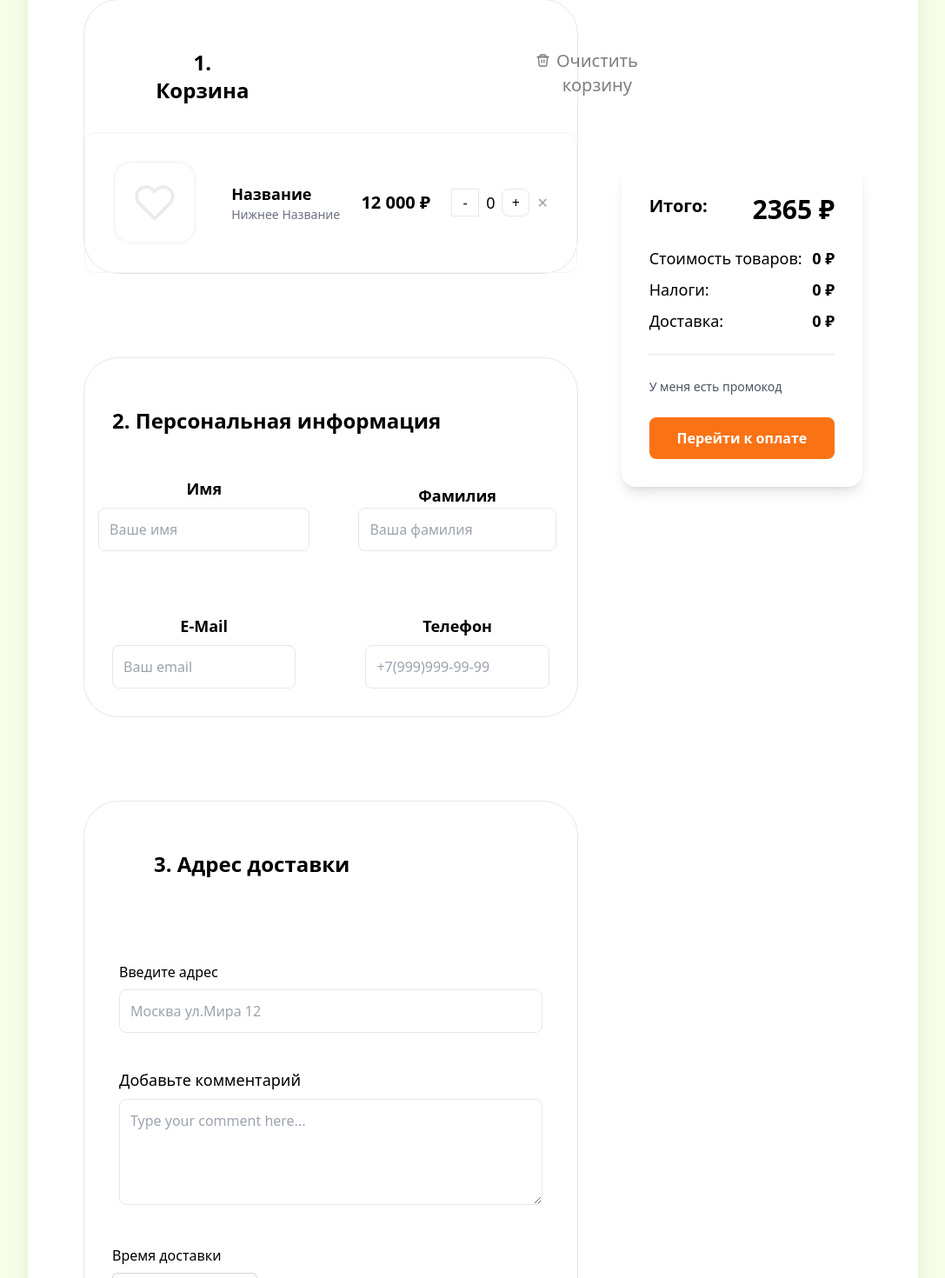
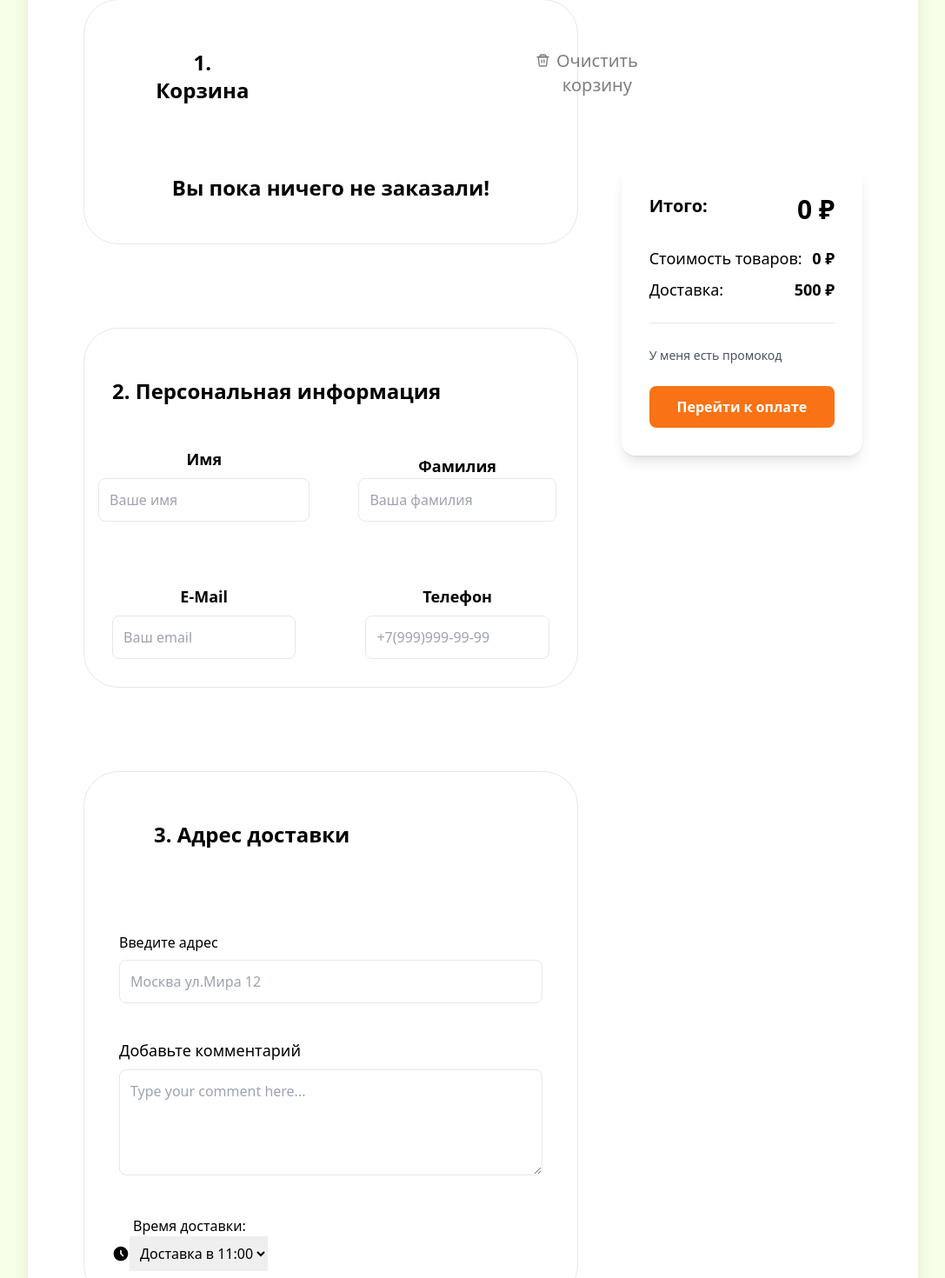
Before and after one commit to hertzxq/HertzxqSnickers, a Vue app: page /purchase in a window 1280 px wide. Shown: the part 310-1780 px from the top of the page at 87% size, without its empty margins (96-1183 px from the left). Built offline with nearby package versions, Linux system fonts and the light colour scheme; what vue-sweetalert2 would draw is missing.

Commit message:
beta offical

```diff
--- a/src/Pages/Purchase.vue
+++ b/src/Pages/Purchase.vue
@@ -2,6 +2,74 @@
 <script setup>
 import Header from '@/components/Header.vue';
 import PurchaseCart from '@/components/Carts/PurchaseCart.vue';
+import { useCartStore } from '@/components/stores/cart';
+import { computed } from 'vue';
+import Swal from 'sweetalert2'
+
+const CartItemsStore = useCartStore()
+const purchaseItems = CartItemsStore.cartItems
+
+const deleteFromCart = (item) => {
+  console.log("purchaseItems", purchaseItems.id);
+
+  if (!purchaseItems) {
+    console.error("purchaseItems is undefined");
+    return;
+  }
+
+  const existingItem = purchaseItems.find(cartItem => cartItem.id === item.id);
+  if (existingItem && existingItem.quantity > 1) {
+    existingItem.quantity -= 1;
+  } else {
+    const index = purchaseItems.findIndex(cartItem => cartItem.id === item.id);
+    if (index !== -1) {
+      purchaseItems.splice(index, 1);
+    }
+  }
+  console.log(`Товар ${item.title} удален из корзины.`);
+  console.log(`Товар ${purchaseItems.title} удален из корзины.`);
+};
+
+const deleteAllCarts = () => {
+  purchaseItems.splice(0, purchaseItems.length);
+  console.log('Корзина очищена');
+};
+
+const totalPrice = computed(() => {
+  return purchaseItems.reduce((total, item) => total + 500 + item.price * item.quantity, 0);
+});
+
+const itemPrice = computed(() => {
+  return purchaseItems.reduce((total, item) => total + item.price * item.quantity, 0);
+});
+
+  const updateQuantity = (item, newQuantity) => {
+    console.log("Item passed to updateQuantity:", item);
+    console.log("New quantity:", newQuantity);
+    console.log("purchaseItems:", purchaseItems);
+  const existingItem = purchaseItems.find(i => i.id === item.id);
+  if (existingItem) {
+    existingItem.quantity = newQuantity;
+  }
+};
+
+const successOrder = () => {
+    Swal.fire({
+    position: "center",
+    icon: "success",
+    title: "Заказ успешно оформлен!",
+    showConfirmButton: false,
+    timer: 1500
+  });
+}
+
+const errorOrder = () => {
+    Swal.fire({
+    icon: "error",
+    title: "Оййй...",
+    text: "Вы ничего не заказали =(",
+  });
+}
 
 </script>
 
@@ -12,14 +80,24 @@ import PurchaseCart from '@/components/Carts/PurchaseCart.vue';
         <div class="roundCart border w-10/12 mt-24 ml-16">
           <div class="flex justify-between m-8 border-slate-20">
             <h1 class="font-bold text-2xl pl-10 text-center mt-6">1. Корзина</h1>
-            <button class="flex w-8/12 pl-80 opacity-50 text-xl mt-6">
+            <button @click="deleteAllCarts" class="flex w-8/12 pl-80 opacity-50 text-xl mt-6">
               <img src="/bin.svg" class="mt-1.5 mr-2" alt="bin" />Очистить корзину
             </button>
           </div>
-          <PurchaseCart
-          v-for="item in cartItems"
-          :key="item.id"/>
-          <PurchaseCart />
+          <div v-if="purchaseItems.length > 0" v-auto-animate>
+            <PurchaseCart
+            v-for="item in purchaseItems"
+            :key="item.id"
+            :title="item.title"
+            :img="item.img"
+            :price="item.price"
+            @updateQuantity="updateQuantity(item, $event)"
+            :deleteFromCart="() => deleteFromCart(item)"
+          />
+          </div>
+          <div v-else class="flex justify-center">
+            <h1 class="mt-12 mb-12 text-2xl font-bold">Вы пока ничего не заказали!</h1>
+          </div>
         </div>
 
         <div class="roundCart border text-center w-10/12 mt-24 ml-16">
@@ -96,47 +174,37 @@ import PurchaseCart from '@/components/Carts/PurchaseCart.vue';
               placeholder="Type your comment here..."
             ></textarea>
           </div>
-          <h1 class="mb-2 ml-8">Время доставки</h1>
-          <div class="relative inline-block text-left mb-8 ml-8">
-            <button
-              type="button"
-              class="inline-flex w-full justify-center gap-x-1.5 rounded-md bg-white px-3 py-2 text-sm font-semibold text-gray-900 shadow-sm ring-1 ring-inset ring-gray-300 hover:bg-gray-50"
-              id="menu-button"
-              aria-expanded="true"
-              aria-haspopup="true"
-            >
-              Доставка в 11:00
-              <svg class="-mr-1 h-5 w-5 text-gray-400" viewBox="0 0 20 20" fill="currentColor" aria-hidden="true">
-                <path
-                  fill-rule="evenodd"
-                  d="M5.23 7.21a.75.75 0 011.06.02L10 11.168l3.71-3.938a.75.75 0 111.08 1.04l-4.25 4.5a.75.75 0 01-1.08 0l-4.25-4.5a.75.75 0 01.02-1.06z"
-                  clip-rule="evenodd"
-                />
-              </svg>
-            </button>
-          </div>
+          <h2 class="ml-14">Время доставки:</h2>
+        <div class="flex items-center ml-8 mb-8">
+          <img src="/clock.svg" alt="clock" class="w-5 h-5">
+          <select
+            v-auto-animate
+            @change="changeSortBy"
+            class="cursor-pointer pl-2 py-2 outline-none w-full lg:w-auto"
+          >
+            <option value="11:00">Доставка в 11:00</option>
+            <option value="12:00">Доставка в 12:00</option>
+            <option value="13:00">Доставка в 13:00</option>
+            <option value="14:00">Доставка в 14:00</option>
+          </select>
+        </div>
         </div>
       </div>
       <div class="summary-box w-full h-1/2 mr-16 mt-72 bg-white rounded-lg shadow-lg p-8 max-w-md ml-auto">
         <div class="flex justify-between mb-6">
           <h2 class="text-xl font-semibold">Итого:</h2>
-          <h2 class="text-3xl font-bold text-black">2365 ₽</h2>
+          <h2 class="text-3xl font-bold text-black">{{ totalPrice }} ₽</h2>
         </div>
 
         <div class="mb-6 border-b pb-6">
           <div class="flex items-center mb-2">
             <span class="text-lg">Стоимость товаров:</span>
-            <span class="ml-auto text-lg font-semibold">0 ₽</span>
-          </div>
-
-          <div class="flex justify-between mb-2">
-            <span class="text-lg">Налоги:</span>
-            <span class="text-lg font-semibold">0 ₽</span>
+            <span class="ml-auto text-lg font-semibold">{{ itemPrice }} ₽</span>
           </div>
 
           <div class="flex justify-between">
             <span class="text-lg">Доставка:</span>
-            <span class="text-lg font-semibold">0 ₽</span>
+            <span class="text-lg font-semibold">500 ₽</span>
           </div>
         </div>
 
@@ -144,7 +212,10 @@ import PurchaseCart from '@/components/Carts/PurchaseCart.vue';
           <button><p class="text-sm text-gray-600 hover:text-slate-900">У меня есть промокод</p></button>
         </div>
 
-        <button @click="test" class="w-full py-3 text-white font-semibold rounded-lg bg-orange-500 hover:bg-orange-600">
+        <button v-if="purchaseItems.length > 0" @click="successOrder" class="w-full py-3 text-white font-semibold rounded-lg bg-orange-500 hover:bg-orange-600">
+          Перейти к оплате
+        </button>
+        <button v-else @click="errorOrder" class="w-full py-3 text-white font-semibold rounded-lg bg-orange-500 hover:bg-orange-600">
           Перейти к оплате
         </button>
       </div>
--- a/src/components/Carts/PurchaseCart.vue
+++ b/src/components/Carts/PurchaseCart.vue
@@ -2,51 +2,53 @@
 import { ref } from 'vue';
 
 defineProps({
-  CartItems: Object
+  title: String,
+  img: String,
+  price: Number,
+  deleteFromCart: Function
 })
 
-const counterPurchase = ref(0)
+
+const emit = defineEmits(['updateQuantity']);
+const counterPurchase = ref(1);
 
 const MinusIncrement = () => {
-  if (counterPurchase.value >= 1) {
-    counterPurchase.value--
+  if (counterPurchase.value > 1) {
+    counterPurchase.value--;
+    emit('updateQuantity', counterPurchase.value);  // Отправляем новое количество в родительский компонент
   }
-}
-
+};
 const PlusIncrement = () => {
-  if (counterPurchase.value >= 0) {
-    counterPurchase.value++
-  }
-}
+  counterPurchase.value++;
+  emit('updateQuantity', counterPurchase.value);  // Отправляем новое количество в родительский компонент
+};
 
 </script>
 
 <template>
-    <div class="flex justify-between items-center  border border-slate-100 rounded-xl p-8 cursor-pointer transition">
+  <div class="flex justify-between items-center border border-slate-100 rounded-xl p-8 cursor-pointer transition">
     <img
-        src="/like-1.svg"
-        class="w-24 h-24 object-cover"
-        alt="Sneaker"
+      :src="img"
+      class="w-32 h-24 object-cover"
+      alt="Product Image"
     />
     <div class="ml-4 flex flex-col justify-center">
-        <p class="font-bold text-lg">Название</p>
-        <p class="text-sm text-gray-500">Нижнее Название</p>
+      <p class="font-bold text-lg">{{ title }}</p>
     </div>
-      <!-- Цена и количество -->
     <div class="flex items-center justify-between">
       <div class="flex flex-col gap-2">
-          <span class="font-bold text-xl">12 000 ₽</span>
+        <span class="font-bold text-xl">{{ price }} ₽</span>
       </div>
     </div>
-      <div class="flex items-center space-x-2 ">
-          <button @click="MinusIncrement" class="border border-bg-slate-900 text-obg-slate-900rounded-lg w-8 h-8 flex justify-center items-center hover:bg-slate-100">
+    <div class="flex items-center space-x-2">
+      <button @click="MinusIncrement" class="border border-bg-slate-900 text-obg-slate-900 rounded-lg w-8 h-8 flex justify-center items-center hover:bg-slate-100">
         -
       </button>
       <span class="text-lg font-medium">{{ counterPurchase }}</span>
       <button @click="PlusIncrement" class="border border-bg-slate-900 text-bg-slate-900 rounded-lg w-8 h-8 flex justify-center items-center hover:bg-slate-100">
         +
       </button>
-          <button class="text-gray-400 hover:text-gray-600 ml-2">
+      <button @click="deleteFromCart" class="text-gray-400 hover:text-gray-600 ml-2">
         ✕
       </button>
     </div>
--- a/src/components/stores/cart.js
+++ b/src/components/stores/cart.js
@@ -1,8 +1,13 @@
 import { defineStore } from 'pinia';
-import { ref, computed } from 'vue';
+import { ref, computed, watch } from 'vue';
 
 export const useCartStore = defineStore('cart', () => {
   const cartItems = ref([]);
+
+
+  if (localStorage.getItem('cartItems')) {
+    cartItems.value = JSON.parse(localStorage.getItem('cartItems'));
+  }
 
   const addToCart = (item) => {
     const existingItem = cartItems.value.find(cartItem => cartItem.id === item.id);
@@ -32,5 +37,10 @@ export const useCartStore = defineStore('cart', () => {
     return cartItems.value.reduce((total, item) => total + item.price * item.quantity, 0);
   });
 
+  // Сохраняем изменения в корзине в localStorage
+  watch(cartItems, (newItems) => {
+    localStorage.setItem('cartItems', JSON.stringify(newItems));
+  }, { deep: true });  // { deep: true } для наблюдения за вложенными изменениями объектов
+
   return { cartItems, addToCart, deleteFromCart, totalAmount };
 });
```
Also changed, not shown: public/clock.svg (added). Lines whose indentation alone changed are shown as unchanged.
